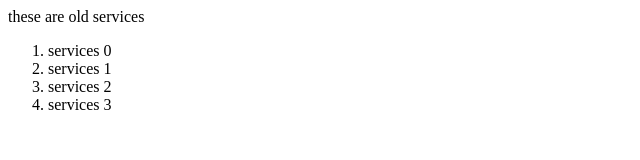
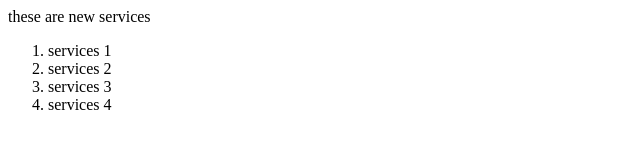
Before and after one commit to Shema486/git-exercise, a plain HTML site: page services.html in a window 1280 px wide. Shown: the full height of the page, 0-640 px from the left. Drawn offline with Linux system fonts and the light colour scheme.

Commit message:
committing changes

```diff
--- a/services.html
+++ b/services.html
@@ -6,12 +6,12 @@
     <title>GIT Exercises | Services</title>
   </head>
   <body>
-    these are old services
+    these are new services
     <ol>
-      <li>services 0</li>
       <li>services 1</li>
       <li>services 2</li>
       <li>services 3</li>
+      <li>services 4</li>
     </ol>
   </body>
 </html>
```
